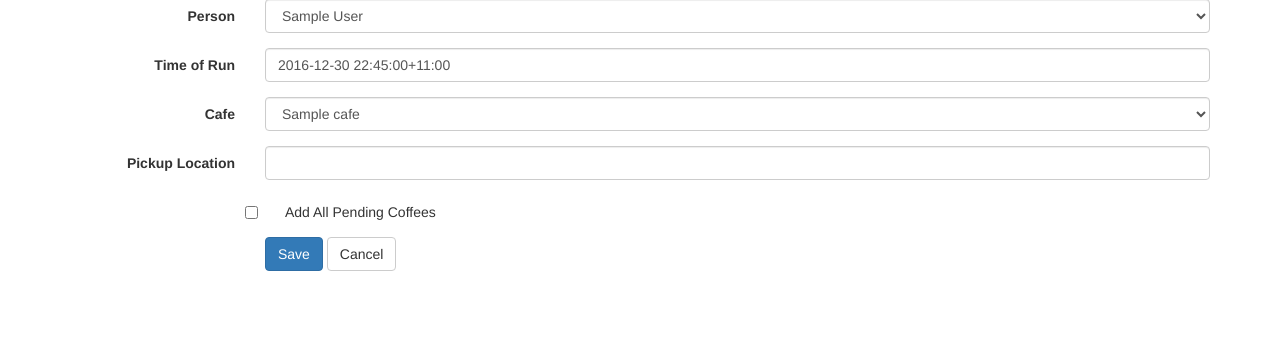
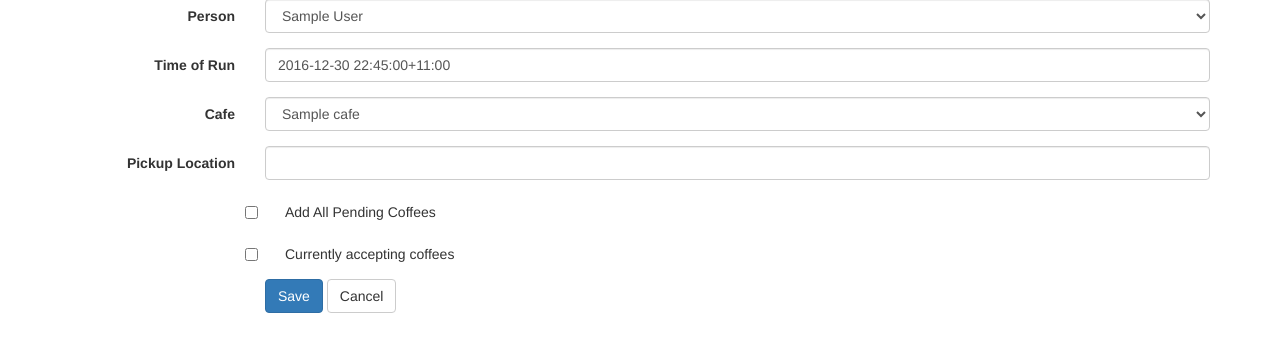
Before and after one commit to ncss/ncss-coffeerun, a Flask app: page /run/add/ in a window 1280 px wide. Shown: the part 142-494 px from the top of the page. Run offline with Flask 2, Linux system fonts and the light colour scheme; a user stored in the database is signed in; tables that the repository leaves empty hold one stand-in row (values such as "Sample post"); some libraries are stand-ins or nearby versions.

Commit message:
Hide add coffee if run is closed, make is_open editable.
The add coffee button does not appear if you are not able to create a
coffee order for this currently displayed run.

Also made it possible to 'un-close' a coffee run (added a checkbox to
the edit run form).

```diff
--- a/application/forms.py
+++ b/application/forms.py
@@ -48,6 +48,7 @@ class RunForm(FlaskForm):
 
     cafeid = SelectField("Cafe", coerce=int)
     pickup = TextField("Pickup Location")
+    is_open = BooleanField("Currently accepting coffees", default=True)
     addpending = BooleanField("Add All Pending Coffees", default=True)
 
 
--- a/application/templates/runform.html
+++ b/application/templates/runform.html
@@ -38,6 +38,14 @@
     </div>
     <div class="form-group">
         <div class="col-sm-offset-2 col-sm-10">
+            <div class="checkbox">
+                {{ form.is_open() }}
+                {{ form.is_open.label() }}
+            </div>
+        </div>
+    </div>
+    <div class="form-group">
+        <div class="col-sm-offset-2 col-sm-10">
             <button type="submit" class="btn btn-primary">Save</button>
             <a href="/run/" class="btn btn-default">Cancel</a>
         </div>
--- a/application/templates/viewrun.html
+++ b/application/templates/viewrun.html
@@ -40,8 +40,9 @@
     </div>
 </div>
 <a href="/run/{{ run.id }}/edit/" class="btn btn-primary">Edit Run</a>
-{% if run.is_open %}<a href="/run/{{ run.id }}/close/" class="btn btn-primary">Close Run</a>{% endif %}
-<a href="/run/{{ run.id }}/addcoffee/" class="btn btn-primary"><span class="glyphicon glyphicon-plus"></span> Add Coffee</a>
+{% if run.is_open %}<a href="/run/{{ run.id }}/close/" class="btn btn-primary">Close Run</a>
+<a href="/run/{{ run.id }}/addcoffee/" class="btn btn-primary"><span class="glyphicon glyphicon-plus"></span>Add Coffee</a>
+{% endif %}
 
 <button class="btn btn-danger" data-toggle="modal" data-target="#myModal">
     Delete Run
--- a/application/views.py
+++ b/application/views.py
@@ -234,6 +234,7 @@ def edit_run(runid):
         run.cafeid = form.data["cafeid"]
         run.pickup = form.data["pickup"]
         run.time = form.data["time"]
+        run.is_open = form.data["is_open"]
 
         db.session.commit()
         write_to_events("updated", "run", run.id)
```
